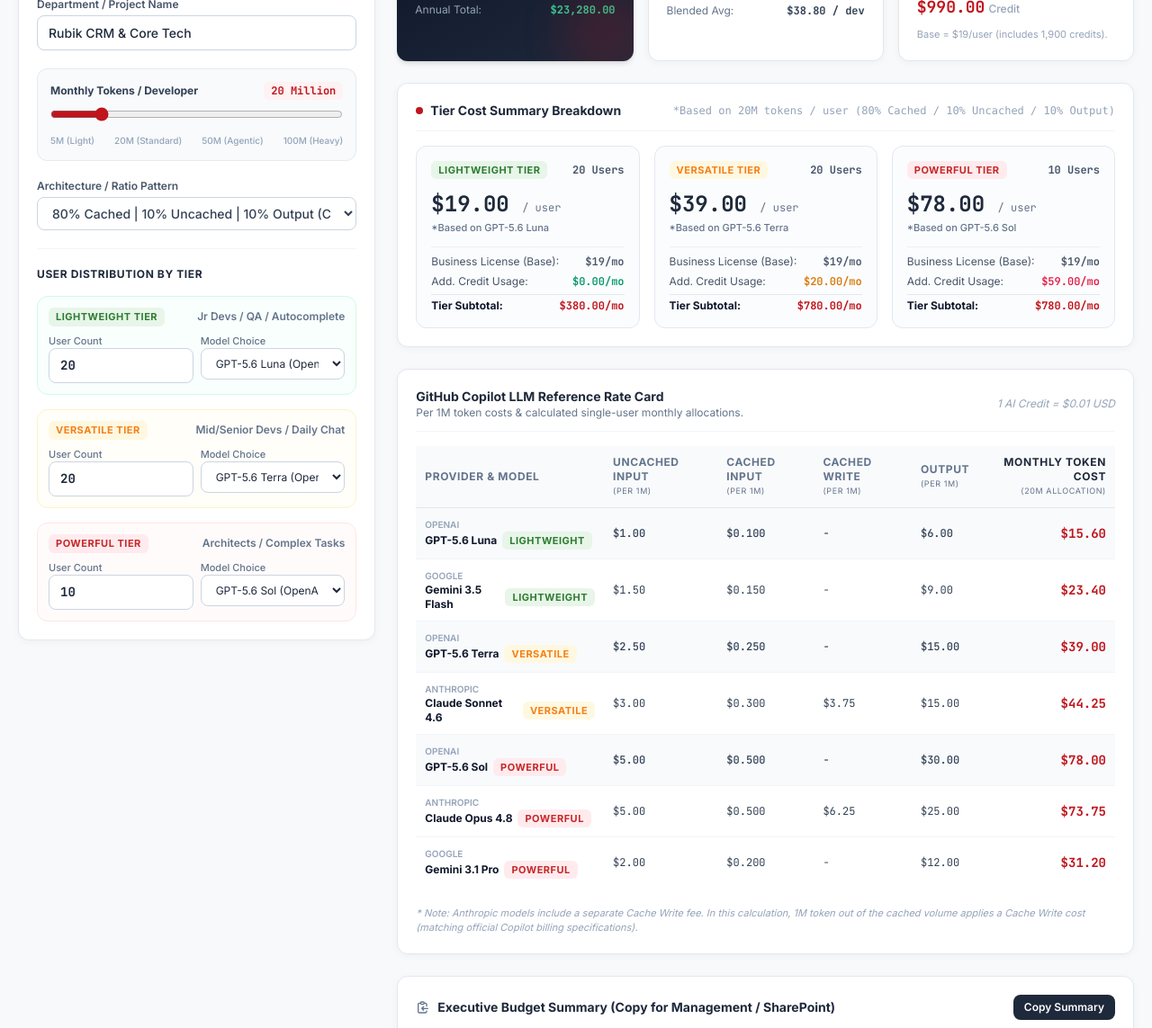
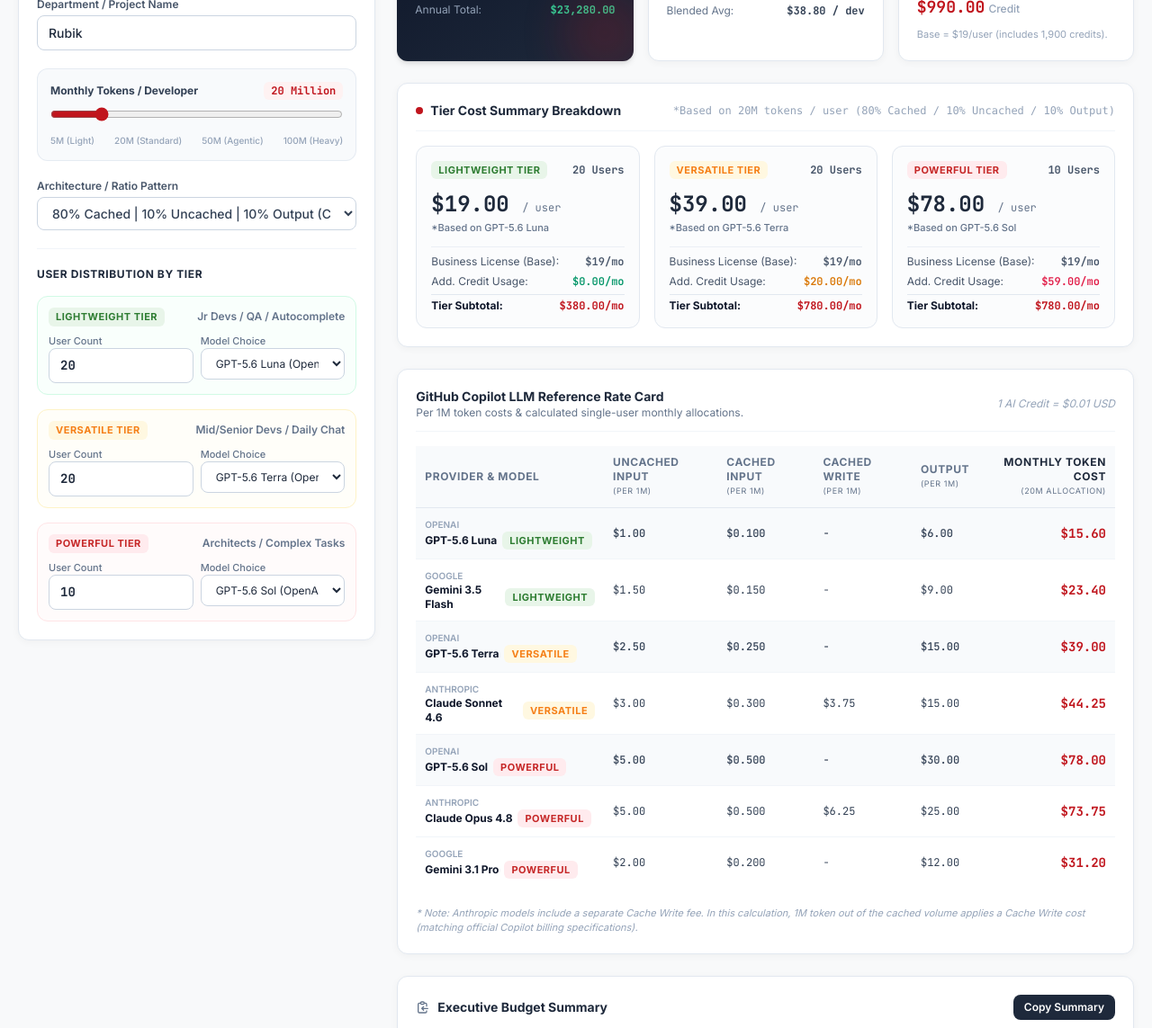
Before and after one commit to cftan925/copilot-cost-calculator, a plain HTML site: page index.html in a window 1280 px wide. Shown: the part 255-1398 px from the top of the page at 90% size. Drawn offline with nearby package versions, Linux system fonts and the light colour scheme.

Commit message:
Minor change on department name

```diff
--- a/index.html
+++ b/index.html
@@ -157,7 +157,7 @@
                     <!-- Department Name -->
                     <div>
                         <label class="block text-xs font-semibold text-slate-600 mb-1">Department / Project Name</label>
-                        <input type="text" id="inputDeptName" value="Rubik CRM & Core Tech" class="input-field w-full font-medium" placeholder="e.g. Core Digital Banking">
+                        <input type="text" id="inputDeptName" value="Rubik" class="input-field w-full font-medium" placeholder="e.g. Core Digital Banking">
                     </div>
 
                     <!-- Monthly Token Baseline Slider -->
@@ -440,7 +440,7 @@
                     <div class="flex justify-between items-center">
                         <h3 class="text-sm font-bold text-slate-800 flex items-center gap-2">
                             <svg class="w-4 h-4 text-slate-500" fill="none" stroke="currentColor" viewBox="0 0 24 24"><path stroke-linecap="round" stroke-linejoin="round" stroke-width="2" d="M8 5H6a2 2 0 00-2 2v12a2 2 0 002 2h10a2 2 0 002-2v-1M8 5a2 2 0 002 2h2a2 2 0 002-2M8 5a2 2 0 012-2h2a2 2 0 012 2m0 0h2a2 2 0 012 2v3m2 4H10m0 0l3-3m-3 3l3 3"></path></svg>
-                            Executive Budget Summary (Copy for Management / SharePoint)
+                            Executive Budget Summary
                         </h3>
                         <button id="btnCopySummary" class="bg-slate-800 hover:bg-slate-900 text-white text-xs font-semibold px-3 py-1.5 rounded-lg transition-colors flex items-center gap-1.5 cursor-pointer">
                             <span>Copy Summary</span>
```
